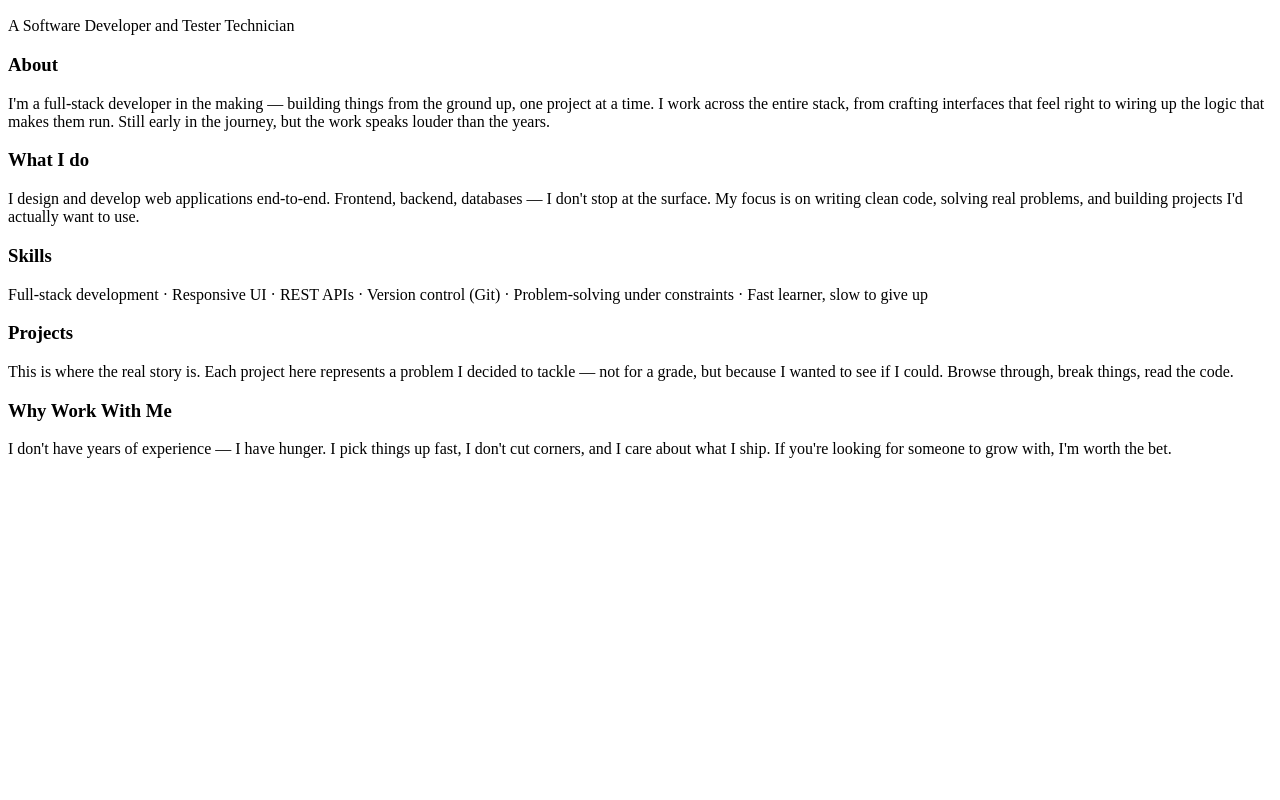
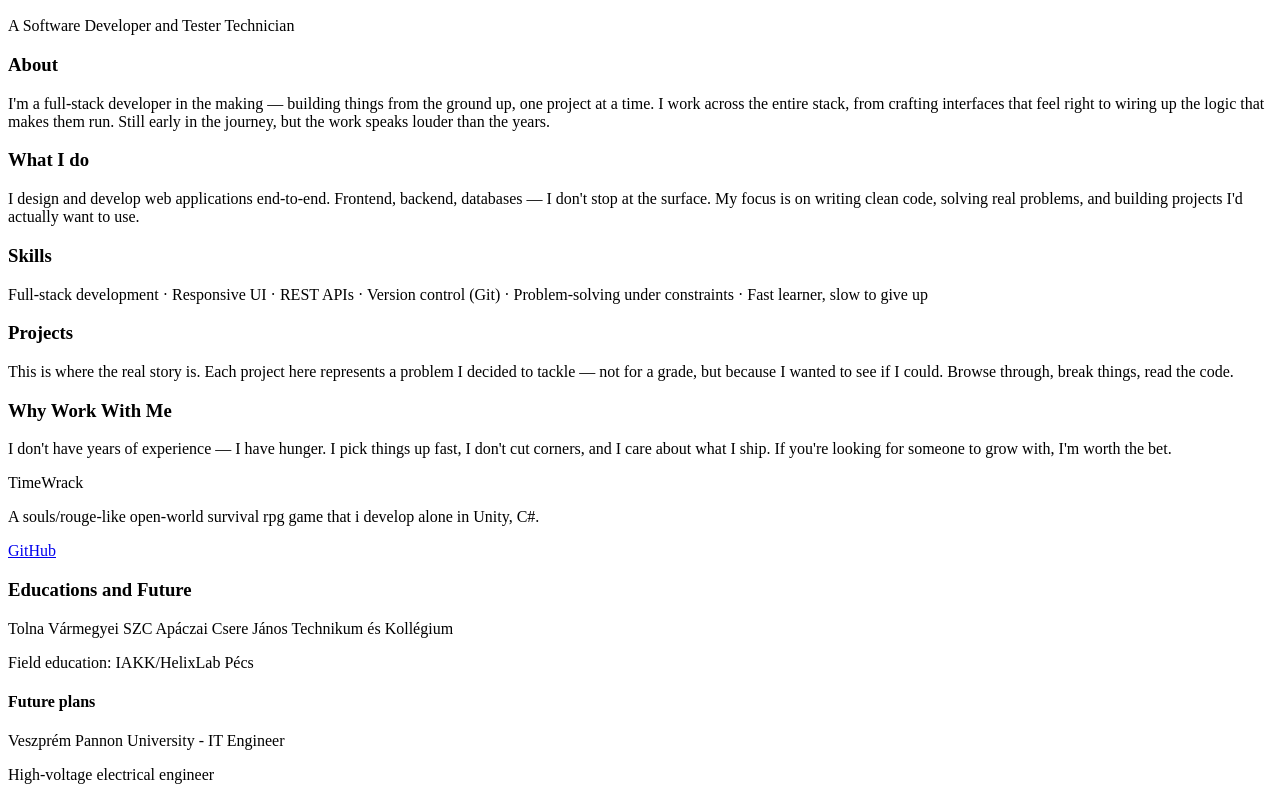
Before and after one commit to LavaPlaysOfficial/portfolio, a plain HTML site: page Content/index.html in a window 1280 px wide. Shown: the part 318-1118 px from the top of the page. Before the commit the page ends 800 px from the top, so only its background shows below. Drawn offline with Linux system fonts and the light colour scheme.

Commit message:
Update index.html

```diff
--- a/Content/index.html
+++ b/Content/index.html
@@ -26,42 +26,62 @@
                 <p>A Software Developer and Tester Technician</p>
             </div>
             <div>
+                <div id="about" class="abouts">
                     <h3>About</h3>
                     <p>
                         I'm a full-stack developer in the making — building things from the ground up, one project at a
                         time. I work across the entire stack, from crafting interfaces that feel right to wiring up the
                         logic that makes them run. Still early in the journey, but the work speaks louder than the years.
                     </p>
+                </divb>
 
+                <div id="whatido" class="abouts">
                     <h3>What I do</h3>
                     <p>
                         I design and develop web applications end-to-end. Frontend, backend, databases — I don't stop at the
                         surface. My focus is on writing clean code, solving real problems, and building projects I'd
                         actually want to use.
                     </p>
+                </div>
 
+                <div id="skills" class="abouts">
                     <h3>Skills</h3>
                     <p>
                         Full-stack development · Responsive UI · REST APIs · Version control (Git) · Problem-solving under
                         constraints · Fast learner, slow to give up
                     </p>
+                </div>
 
+                <div id="project" class="abouts">
                     <h3>Projects</h3>
                     <p>
                         This is where the real story is. Each project here represents a problem I decided to tackle — not
                         for a grade, but because I wanted to see if I could. Browse through, break things, read the code.
                     </p>
+                </div>
 
+                <div id="why" class="abouts">
                     <h3>Why Work With Me</h3>
                     <p>
                         I don't have years of experience — I have hunger. I pick things up fast, I don't cut corners, and I
                         care about what I ship. If you're looking for someone to grow with, I'm worth the bet.
                     </p>
                 </div>
+            </div>
             <div id="projects">
                 <div class="card">
-
+                    <p id="timewrack-title">TimeWrack</p>
+                    <p>A souls/rouge-like open-world survival rpg game that i develop alone in Unity, C#.</p>
+                    <a href="https://github.com/LavaPlaysOfficial/TimeWrack" target="_blank"><p>GitHub</p></a>
                 </div>
+            </div>
+            <div id="educations">
+                <h3>Educations and Future</h3>
+                <p>Tolna Vármegyei SZC Apáczai Csere János Technikum és Kollégium</p>
+                <p>Field education: IAKK/HelixLab Pécs</p>
+                <h4>Future plans</h4>
+                <p>Veszprém Pannon University - IT Engineer</p>
+                <p>High-voltage electrical engineer</p>
             </div>
         </div>
     </section>
```
Lines whose indentation alone changed are shown as unchanged.
